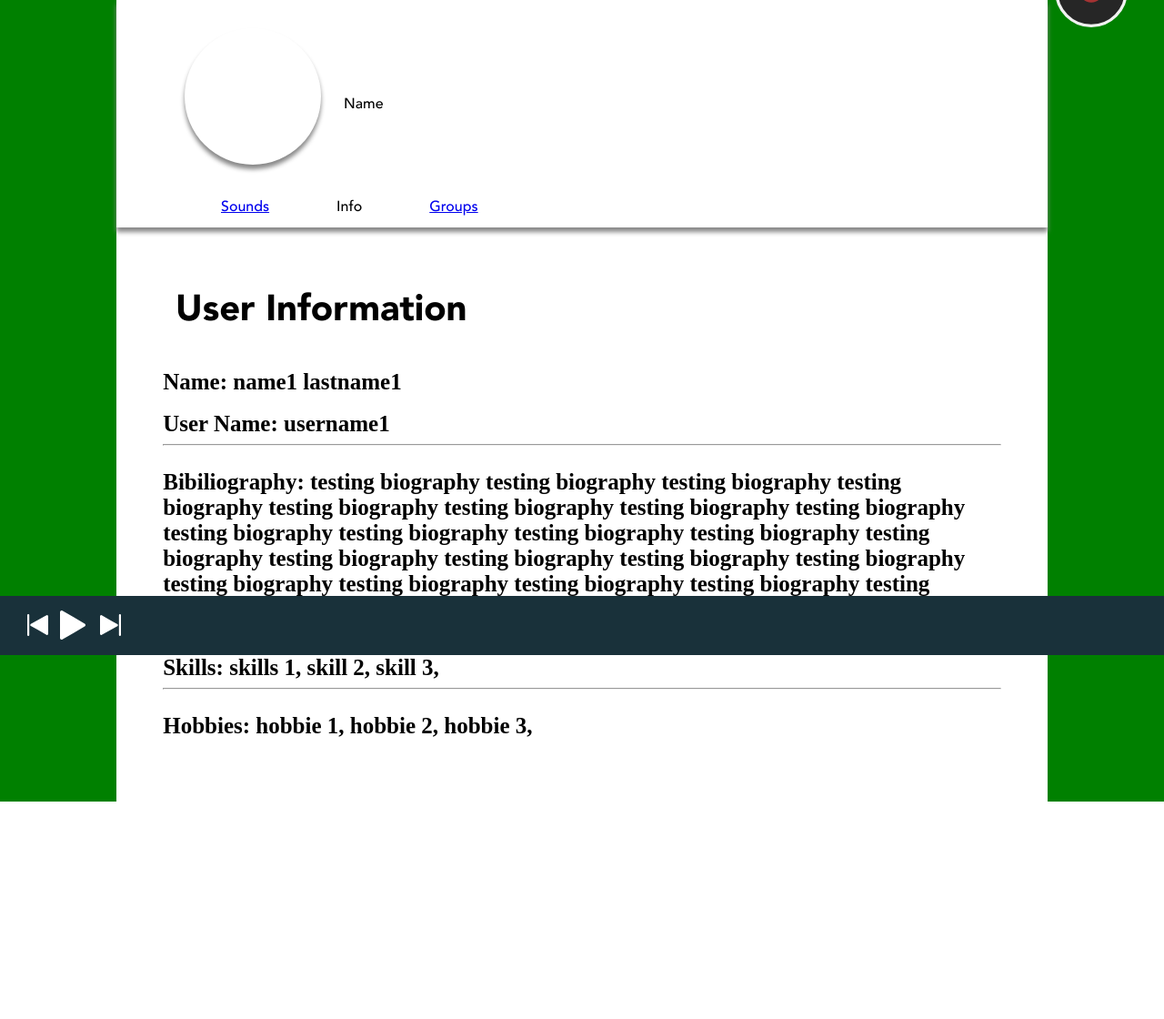
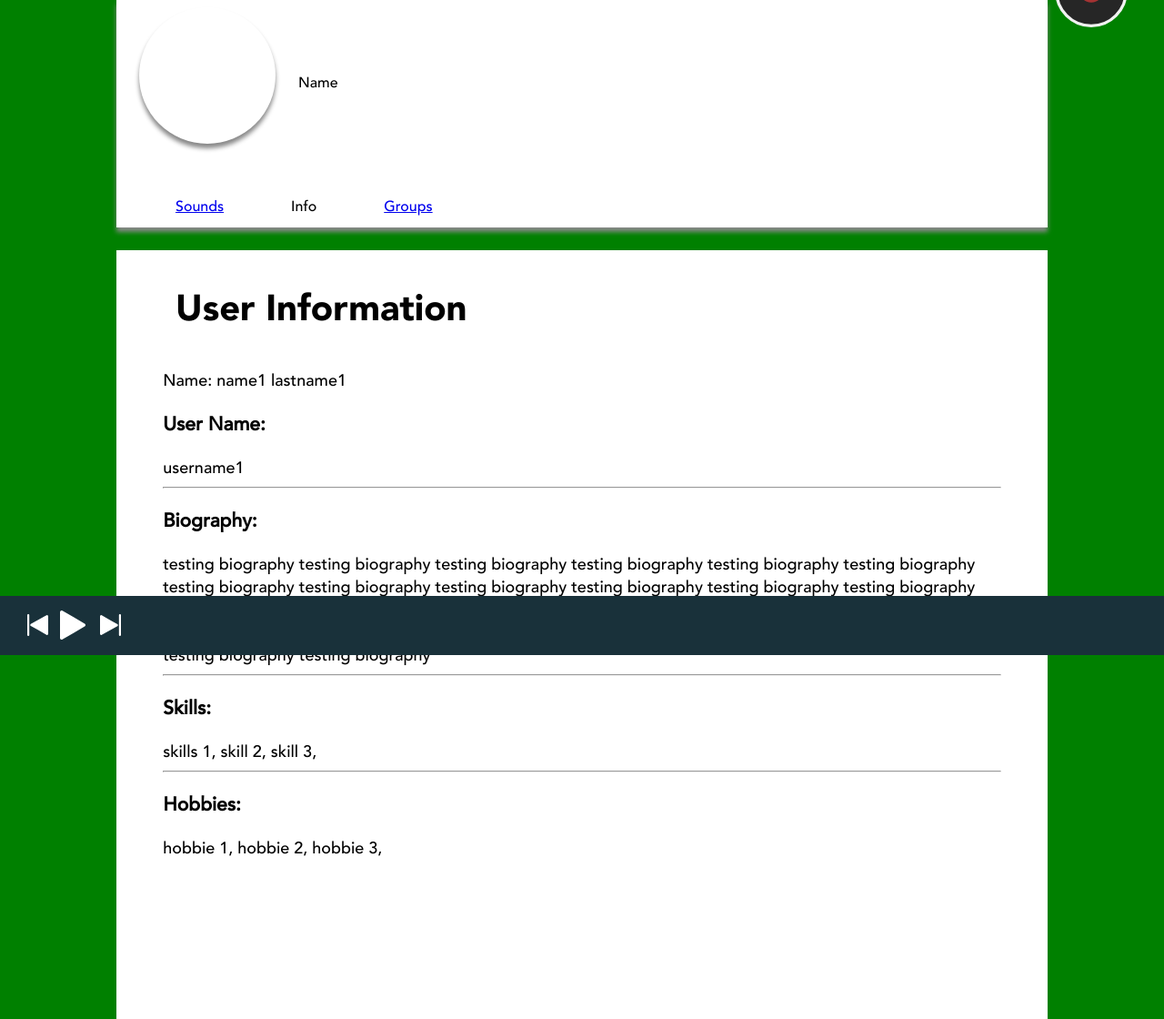
Before and after one commit to MonikaSzucs/raw, a PHP site: page /UserInfo.php in a window 1280 px wide. Shown: the part 80-1200 px from the top of the page at 91% size. Before the commit the page ends 961 px from the top, so only its background shows below. Run offline with PHP 8.4, Linux system fonts and the light colour scheme; a user stored in the database is signed in; data comes from the database, SQL or seed files in the repository; some libraries are stand-ins or nearby versions.

Commit message:
UserInfo  Page Styling

```diff
--- a/raw/LargerScreens1024.css
+++ b/raw/LargerScreens1024.css
@@ -2103,7 +2103,7 @@ hambuger menu
 
 	.User_Info_display_area{
 		width: 90%;
-		height: 300px;
+		/*height: 300px;*/
 		lefT: 0;
 		right: 0;
 		margin: 0 auto;
@@ -2111,8 +2111,8 @@ hambuger menu
 	}
 
 	.User_Info_Title_style{
-		font-size: 25px;
-		font-weight: bold;
+		font-size: 18px;
+    font-family: Avenir-Medium;
 	}
 
 	.setting_profile_image{
--- a/raw/UserInfo.php
+++ b/raw/UserInfo.php
@@ -96,7 +96,7 @@ if(!isset($_SESSION["user_id"]))
         <div id="next-button" class="m-player"></div>
     </div>
     <div class="m-ivisfoot"></div>
-    <div class="main-page">
+    <div class="main-page" style = "min-height: 0">
 
         <!--
         hamburger menu
@@ -118,7 +118,6 @@ if(!isset($_SESSION["user_id"]))
 
 
         <div class="m-profile-box">
-			<div id="m-profile-inner">
 				<div class="m-profile-buttons">
 					<ul id="m-list-buttons">
 						<li><a href="UsersSounds.php">Sounds</a></li>
@@ -130,7 +129,6 @@ if(!isset($_SESSION["user_id"]))
 				<div id="m-view-profile-div">
 					<p id="name">Name</p>
 				</div>
-			</div>
         </div>
 
 
@@ -156,10 +154,11 @@ if(!isset($_SESSION["user_id"]))
 						?>
 					</div>
 
-					<br/>
 
 					<div class="User_Info_Title_style">
-						User Name:
+						<h3>
+							User Name:
+						</h3>
 
 						<?php
 						$query = "SELECT * FROM user WHERE user_id=" . $_SESSION["user_id"]. ";";
@@ -167,14 +166,14 @@ if(!isset($_SESSION["user_id"]))
 						$row = mysqli_fetch_array($result);
 						echo $row['username'];
 						?>
-
 					</div>
 
 					<hr/>
-					<br/>
 
 					<div class="User_Info_Title_style">
-						Bibiliography:
+						<h3>
+							Biography:
+						</h3>
 						<?php
 						$query = "SELECT * FROM user WHERE user_id=" . $_SESSION["user_id"]. ";";
 						$result = mysqli_query($db, $query) or die('Error querying database.');
@@ -184,10 +183,11 @@ if(!isset($_SESSION["user_id"]))
 					</div>
 
 					<hr/>
-					<br/>
 
 					<div class="User_Info_Title_style">
-						Skills:
+						<h3>
+							Skills:
+						</h3>
 						<?php
 						$query = "SELECT * FROM user WHERE user_id=" . $_SESSION["user_id"]. ";";
 						$result = mysqli_query($db, $query) or die('Error querying database.');
@@ -197,10 +197,11 @@ if(!isset($_SESSION["user_id"]))
 					</div>
 
 					<hr/>
-					<br/>
 
 					<div class="User_Info_Title_style">
-						Hobbies:
+						<h3>
+							Hobbies:
+						</h3>
 						<?php
 						$query = "SELECT * FROM user WHERE user_id=" . $_SESSION["user_id"]. ";";
 						$result = mysqli_query($db, $query) or die('Error querying database.');
@@ -209,7 +210,6 @@ if(!isset($_SESSION["user_id"]))
 						?>
 					</div>
 
-					<br/>
 				</div>
 
 
```
